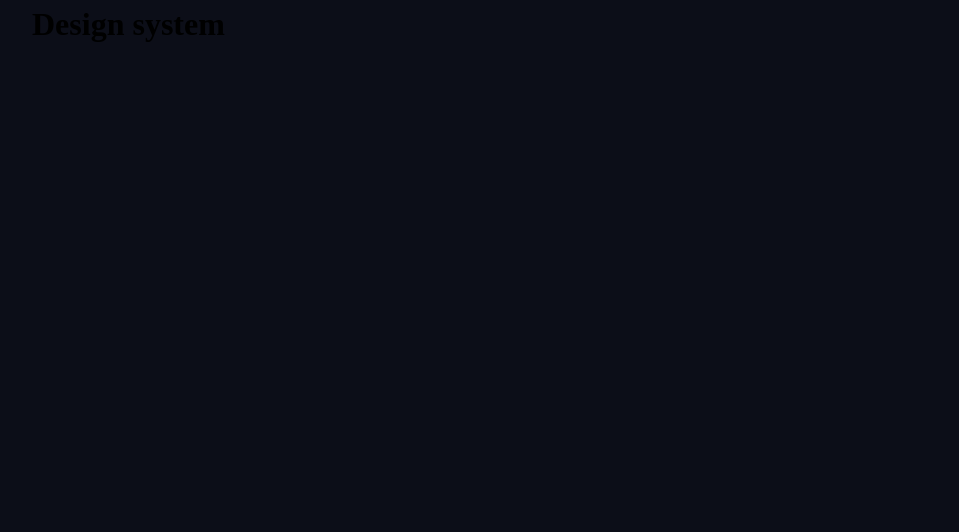
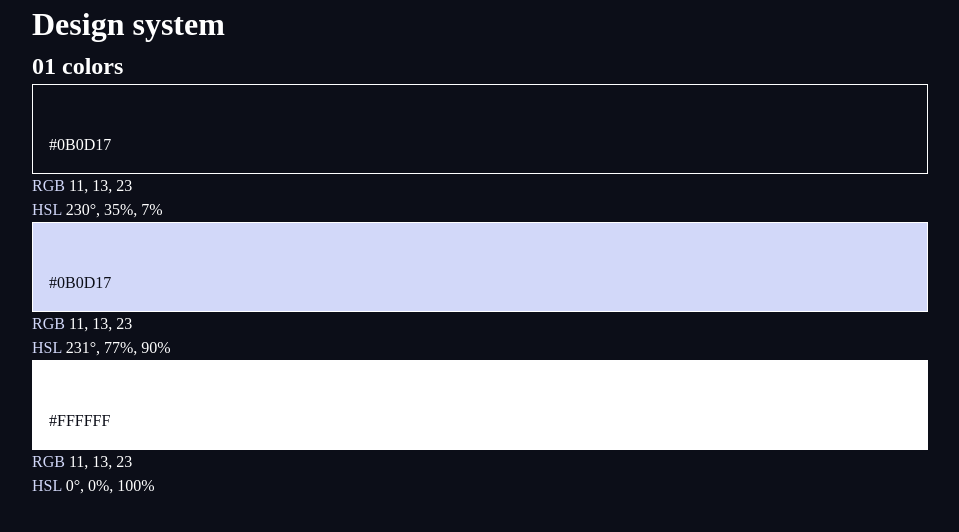
Before and after one commit to developermartins/space-tourism-website, a plain HTML site: page starter-code/design-system.html in a window 1280 px wide. Shown: the whole page, without its empty margins (160-1119 px from the left). Drawn offline with Linux system fonts and the light colour scheme.

Commit message:
corrige variaveis de cores e completa o desafio da aula

```diff
--- a/starter-code/design-system.html
+++ b/starter-code/design-system.html
@@ -8,13 +8,37 @@
 
         <link rel="stylesheet" href="style.css">
     </head>
-    <body class="bg-dark">
+    <body class="bg-dark text-white">
 
         <div class="container">
             <h1>Design system</h1>
 
 
+            <section id="colors">
+                <h2><span>01</span> colors</h2>
 
+                <div>
+                    <div class="bg-dark text-white" style="padding: 3rem 1rem 1rem; border: 1px solid white">
+                        #0B0D17
+                    </div>
+                    <p><span class="text-accent">RGB</span> 11, 13, 23</p>
+                    <p><span class="text-accent">HSL</span> 230°, 35%, 7%</p>
+                </div>
+                <div>
+                    <div class="bg-accent text-dark" style="padding: 3rem 1rem 1rem; border: 1px solid white">
+                        #0B0D17
+                    </div>
+                    <p><span class="text-accent">RGB</span> 11, 13, 23</p>
+                    <p><span class="text-accent">HSL</span> 231°, 77%, 90%</p>
+                </div>
+                <div>
+                    <div class="bg-white text-dark" style="padding: 3rem 1rem 1rem; border: 1px solid white">
+                        #FFFFFF
+                    </div>
+                    <p><span class="text-accent">RGB</span> 11, 13, 23</p>
+                    <p><span class="text-accent">HSL</span> 0°, 0%, 100%</p>
+                </div>
+            </section>
 
         </div>
     </body>
--- a/starter-code/style.css
+++ b/starter-code/style.css
@@ -3,8 +3,8 @@
 /* ------------------- */
 
 :root {
-    --clr-light: 231 77% 0%;
     --clr-dark: 230 35% 7%;
+    --clr-light: 231 77% 90%;
     --clr-white: 0 0% 100%;
 }
 
@@ -117,6 +117,6 @@ select {
 .bg-accent { background-color: hsl( var(--clr-light) );}
 .bg-white { background-color: hsl( var(--clr-white) );}
 
-.text-dark { background-color: hsl( var(--clr-dark) );}
-.text-accent { background-color: hsl( var(--clr-light) );}
-.tex-white { background-color: hsl( var(--clr-white) );}
+.text-dark { color: hsl( var(--clr-dark) );}
+.text-accent { color: hsl( var(--clr-light) );}
+.text-white { color: hsl( var(--clr-white) );}
```
